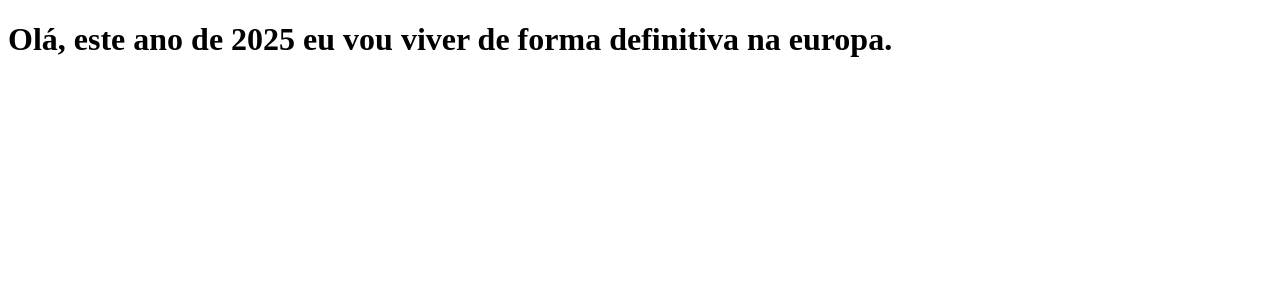
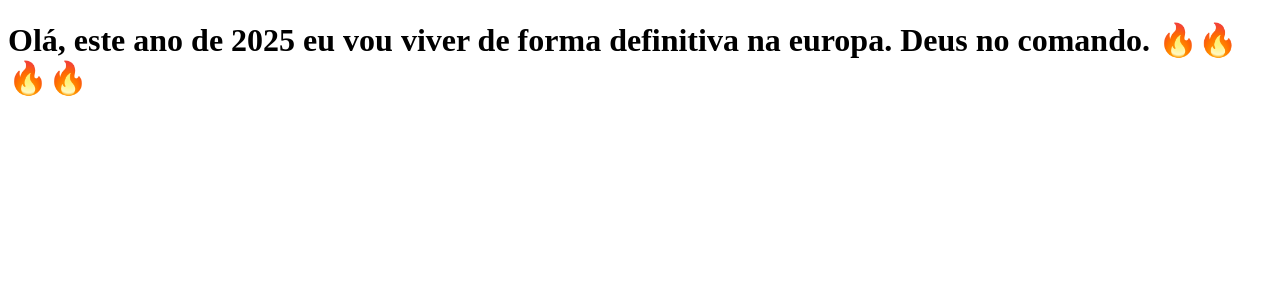
Before and after one commit to Chancilson/clone-tabnews, a Next.js app: page / in a window 1280 px wide. Shown: the top 300 px of the page. Built offline with nearby package versions, Linux system fonts and the light colour scheme.

Commit message:
update the sentence

```diff
--- a/pages/index.js
+++ b/pages/index.js
@@ -1,5 +1,5 @@
 function Home() {
-    return <h1>Olá, este ano de 2025 eu vou viver de forma definitiva na europa.</h1>;
+    return <h1>Olá, este ano de 2025 eu vou viver de forma definitiva na europa. Deus no comando. 🔥🔥🔥🔥</h1>;
 }
 
 export default Home;
```
